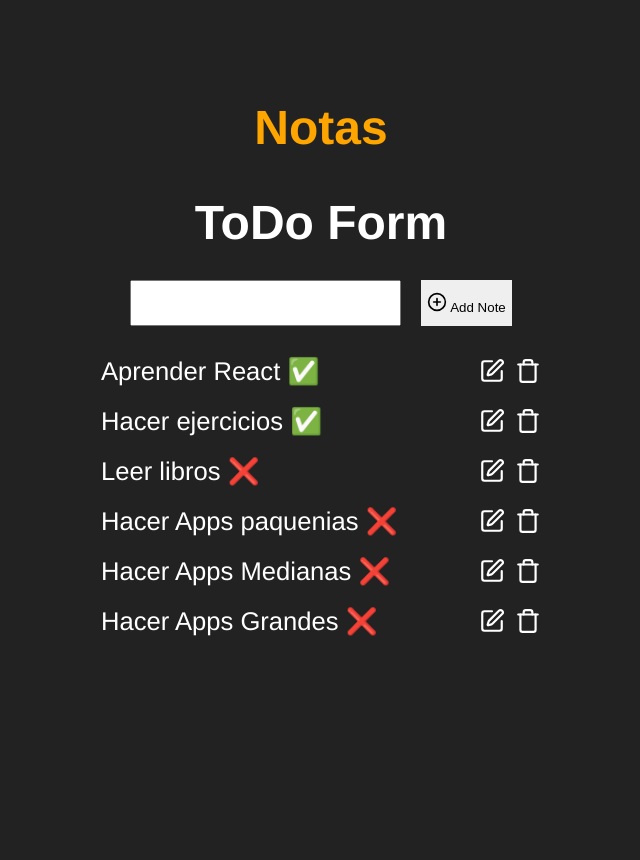
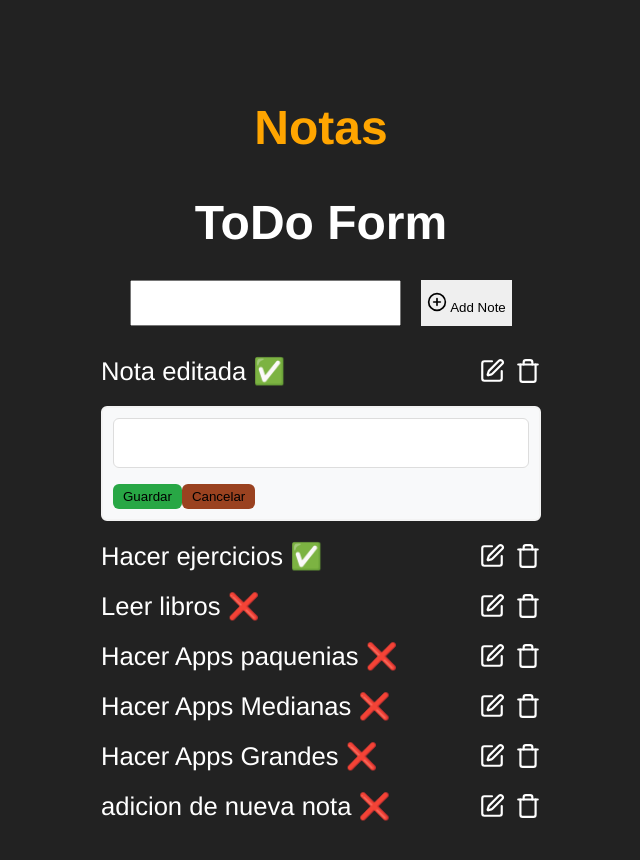
Before and after one commit to FernandoAlmaraz/LISTA_DE_TAREAS, a React (Vite) app: page / in a window 1280 px wide. Both pictures are taken after a click on the icon 811 px from the left and 371 px from the top of the page. Shown: the top 860 px of the page, without its empty margins (319-959 px from the left). Built offline with nearby package versions, Linux system fonts and the light colour scheme; data requests are answered from the project's data file.

Commit message:
feat: edit note runnig

```diff
--- a/db.json
+++ b/db.json
@@ -2,7 +2,7 @@
   "notas": [
     {
       "id": "1",
-      "text": "Aprender React",
+      "text": "Nota editada",
       "completed": true
     },
     {
@@ -29,6 +29,11 @@
       "id": "7",
       "text": "Hacer Apps Grandes",
       "completed": false
+    },
+    {
+      "id": "ce50",
+      "text": "adicion de nueva nota",
+      "completed": false
     }
   ]
 }
--- a/src/components/TodoApp.jsx
+++ b/src/components/TodoApp.jsx
@@ -2,9 +2,10 @@ import { useState, useEffect } from "react";
 import styles from './todoApp.module.css'
 import TodoForm from "./todoForm/TodoForm";
 import { SquarePen, Trash } from "lucide-react";
-
+import EditNoteForm from "./editeNoteForm/EditNoteForm";
 function TodoApp(){
-    const [ notes, setNotes ] = useState([])
+    const [ notes, setNotes ] = useState([]);
+    const [noteEditingId, setNoteEditingId] = useState(null);
     useEffect(()=>{
         const fetchData = async () => {
             try {
@@ -43,6 +44,15 @@ function TodoApp(){
         .catch((error)=> console.error(error));
     };
 
+    const UpdateNote=(noteUpdated) => {
+       setNotes(
+            notes.map((note)=>{
+                return note.id === noteUpdated.id ? noteUpdated : note;
+         })
+        );
+    };
+
+
     return (
         <>
            <h1  className={styles.titulo} > Notas</h1>
@@ -56,9 +66,20 @@ function TodoApp(){
                             {note.text} {note.completed ? "✅" : "❌" }
                          </span>
                         <div className={styles.iconsContainer}>
-                            <SquarePen size={26} />
+                            <SquarePen size={26}  onClick={()=> setNoteEditingId(note.id)} />
                             <Trash  onClick={()=>deleteNote(note.id)}  size={26} />
                         </div>
+                     {
+                        noteEditingId === note.id && (
+                            <EditNoteForm
+                                note={note}
+                                onEditNote ={UpdateNote}
+                                onCancel = {()=> setNoteEditingId(null)}
+
+                            />
+                        )
+                     }
+
                      </li> ))}
            </ul>
         </>
--- /dev/null
+++ b/src/components/editeNoteForm/EditNoteForm.jsx
@@ -0,0 +1,47 @@
+import { useState } from "react";
+import styles from "../TodoApp.module.css"
+const EditNoteForm = ({note, onEditNote, onCancel}) =>{
+
+  const [textEdited, setTextEdited] = useState();
+
+  const handleSubmit = async (e)  => {
+    e.preventDefault();
+    try {
+        const response = await fetch(`http://localhost:3000/notas/${note.id}`,
+            {
+                method: "PATCH",
+                headers: {
+                    "Content-Type": "application-json",
+                },
+                body: JSON.stringify({ text: textEdited })
+            }
+        )
+        if (!response.ok) {
+            throw new Error(`Error http: ${response.status}`);
+
+        }
+
+        const noteUpdated = await response.json()
+        onEditNote(noteUpdated);
+        onCancel();
+    } catch (error) {
+        console.error(error);
+    }
+  }
+
+
+  return (
+
+    <form onSubmit={handleSubmit} className={styles.editForm} >
+        <input type="text"
+         value={textEdited}
+         onChange={(e) => setTextEdited(e.target.value)}
+         className={styles.editInput}
+        />
+        <button type="submit" className={styles.saveButton} >Guardar</button>
+        <button type="button" onClick={onCancel} className={styles.cancelButton}  >Cancelar</button>
+    </form>
+  )
+}
+
+export default EditNoteForm;
--- a/src/components/todoApp.module.css
+++ b/src/components/todoApp.module.css
@@ -17,6 +17,7 @@
     justify-content: space-between;
     padding: 10px;
     font-size: 1.6em;
+    flex-wrap: wrap;
 }
 .iconsContainer{
     display: flex;
@@ -26,3 +27,33 @@
         cursor: pointer;
     }
 }
+.editForm{
+
+    margin-top: 20px;
+    padding: 10px;
+    background-color: #f8f9fa;
+    border-radius: 6px;
+    border: 2px solid #f3f3f3;
+    width: 100%;
+
+}
+.editInput{
+    width: 100%;
+    padding: 8px;
+    font-size: 1.1em;
+    margin-bottom: 10px;
+    border: 1px solid #ddd;
+    border-radius: 6px;
+}
+.saveButton, .cancelButton{
+    padding: 5px 10px;
+    border:  none;
+    cursor: pointer;
+    border-radius: 6px;
+}
+.saveButton{
+    background-color: #28a745;
+}
+.cancelButton{
+    background-color: #9a4220;
+}
```
